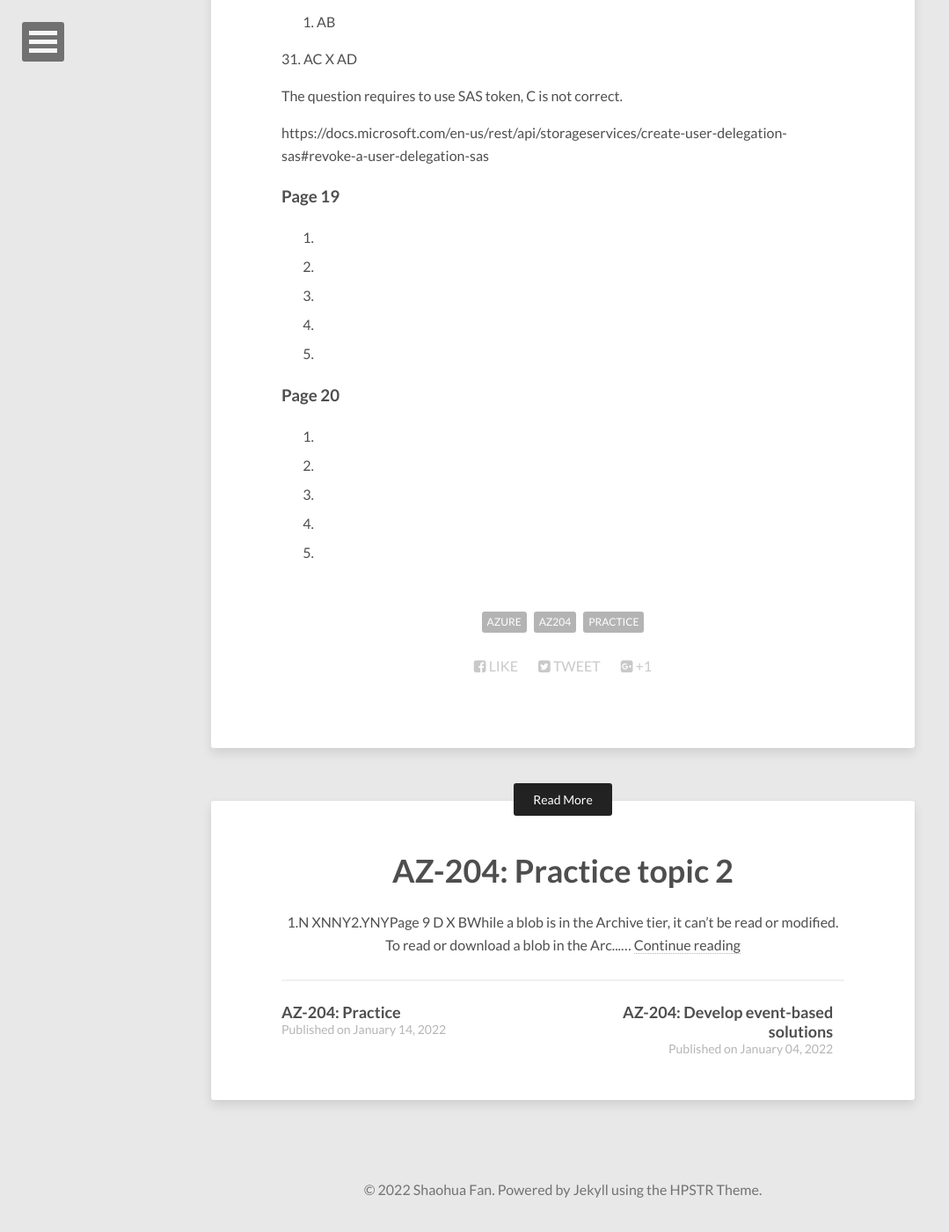
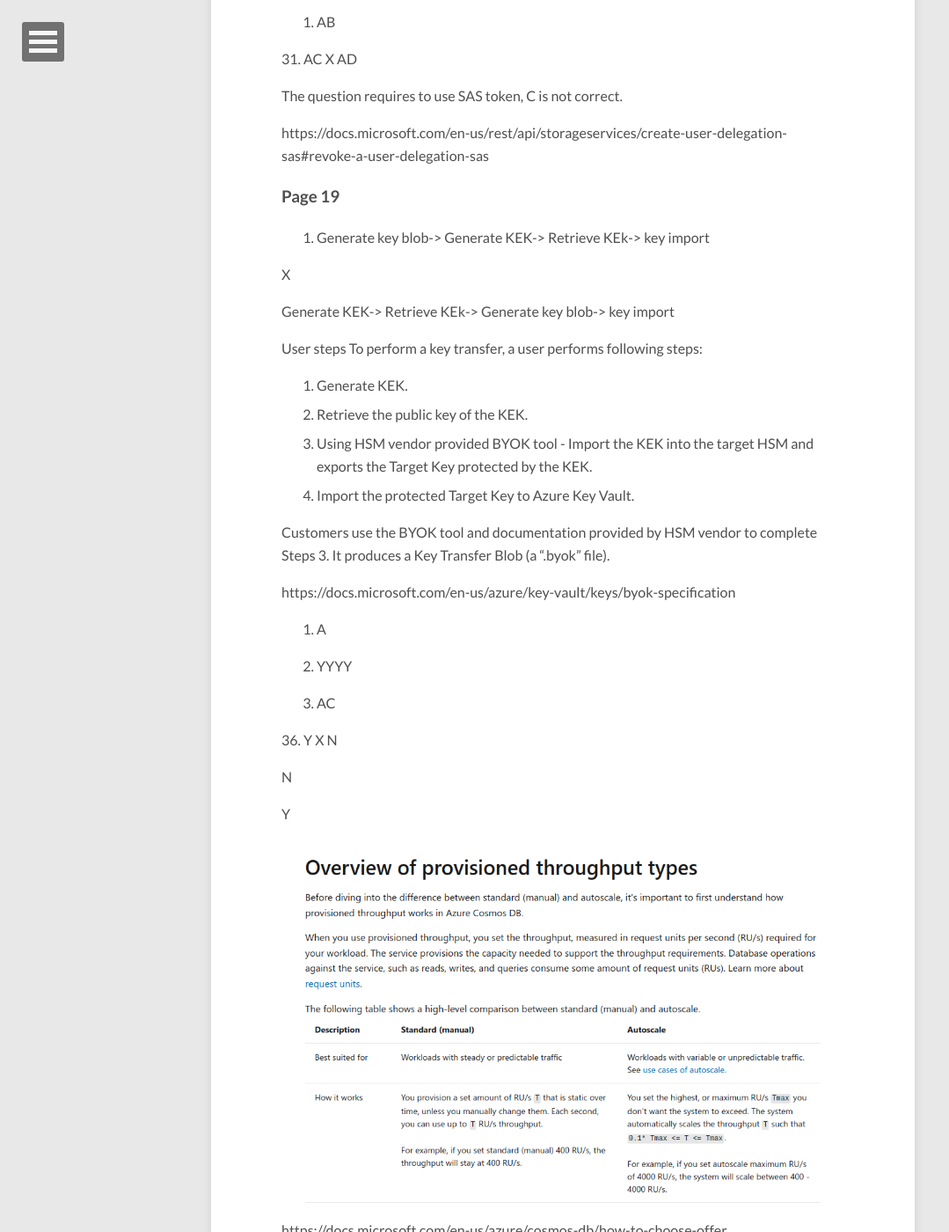
Before and after one commit to fanshaohua-fan/fanshaohua-fan.github.io, a Jekyll site: the page built from _posts/2022-2-7-AZ204-Practice-Topic-3.md, in a window 1280 px wide and 1400 px high, scrolled down 3830 px. Shown: the whole window at 88% size, without its empty margins (0-1079 px from the left). Built offline with Jekyll 4.4.1, drawn with Linux system fonts in a browser that asks for light colours; nearby versions of some CDN libraries; some of the changed text lies outside the part shown.

Commit message:
AZ204 Practice: page 19

```diff
--- a/_posts/2022-2-7-AZ204-Practice-Topic-3.md
+++ b/_posts/2022-2-7-AZ204-Practice-Topic-3.md
@@ -186,15 +186,45 @@ https://docs.microsoft.com/en-us/rest/api/storageservices/create-user-delegation
 ### [Page 19](https://www.examtopics.com/exams/microsoft/az-204/view/19/)
 
 32.
+Generate key blob-> Generate KEK-> Retrieve KEk-> key import
+
+X
+
+Generate KEK-> Retrieve KEk-> Generate key blob-> key import
+
+User steps
+To perform a key transfer, a user performs following steps:
+
+1. Generate KEK.
+2. Retrieve the public key of the KEK.
+3. Using HSM vendor provided BYOK tool - Import the KEK into the target HSM and exports the Target Key protected by the KEK.
+4. Import the protected Target Key to Azure Key Vault.
+
+Customers use the BYOK tool and documentation provided by HSM vendor to complete Steps 3. It produces a Key Transfer Blob (a ".byok" file).
+
+https://docs.microsoft.com/en-us/azure/key-vault/keys/byok-specification
 
 33.
+A
 
 34.
+YYYY
 
 35.
+AC
+
+
 
 36.
+Y   X N
 
+N
+
+Y
+
+![](/images/2022-02-19-16-45-14.png)
+
+https://docs.microsoft.com/en-us/azure/cosmos-db/how-to-choose-offer
 
 ### [Page 20](https://www.examtopics.com/exams/microsoft/az-204/view/20/)
 
```
Also changed, not shown: other parts of _posts/2022-2-7-AZ204-Practice-Topic-3.md (+12 -0 lines), images/2022-02-19-16-45-14.png (added).
